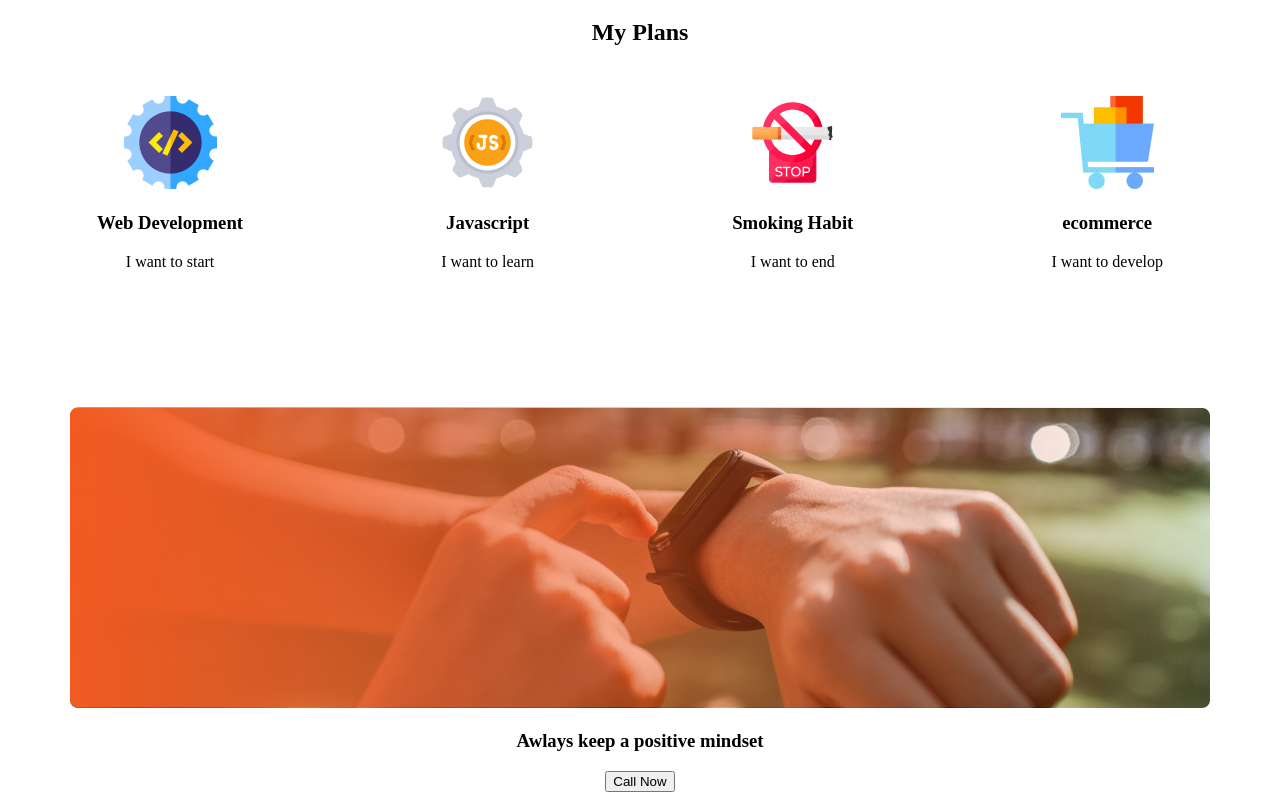
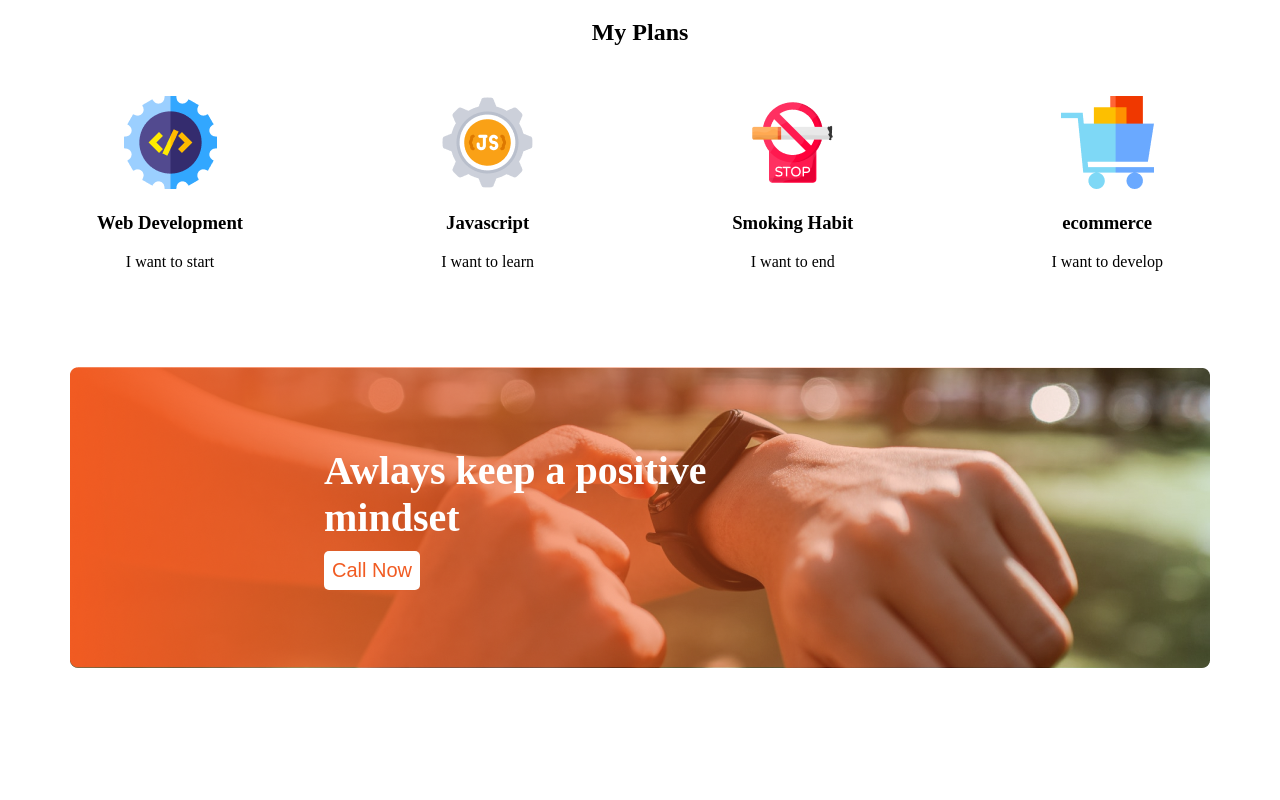
Before and after one commit to ahamedraju1/new-year-new-me-2, a plain HTML site: page index.html in a window 1280 px wide. Shown: the part 1596-2396 px from the top of the page. After the commit the page ends 2272 px from the top, so only its background shows below. Drawn offline with Linux system fonts and the light colour scheme.

Commit message:
added a two images merge into one image and also added a content in this images

```diff
--- a/index.html
+++ b/index.html
@@ -83,8 +83,9 @@
                 <img src="images/watch.png" alt="" class="main-image">
                 <img src="images/gradient2.png" alt="" class="overlay-image">
                 <div class="item-content">
-                    <h3>Awlays keep a positive mindset</h3>
-                    <button>Call Now</button>
+                    <h3 class="item-title">Awlays keep a positive</h3>
+                    <h3 class="item-title">mindset</h3>
+                    <button class="btn">Call Now</button>
                 </div>
 
             </div>
--- a/styles/styles.css
+++ b/styles/styles.css
@@ -78,13 +78,34 @@
 .img-watch{
     position: relative;
     border-radius: 8px;
-    text-align:center;
-    margin-top: 120px;
+    /* text-align:center; */
+    margin-top: 80px;
+    display: flex;
+    justify-content: space-around;
 }
 .main-image{
     position: absolute;
-
 }
 .overlay-image{
     position: relative;
 }
+.item-content{
+    position: absolute;
+    padding-top: 80px;
+    left: 25%;
+
+}
+.item-title{
+    font-size: 40px;
+    color: #FFFFFF;
+    margin: 0 auto;
+}
+.btn{
+    border-radius: 5px;
+    border: 0;
+    font-size: 20px;
+    background-color: #FFFFFF;
+    padding: 8px;
+    color: #F15B22;
+    margin-top: 10px;
+}
```
